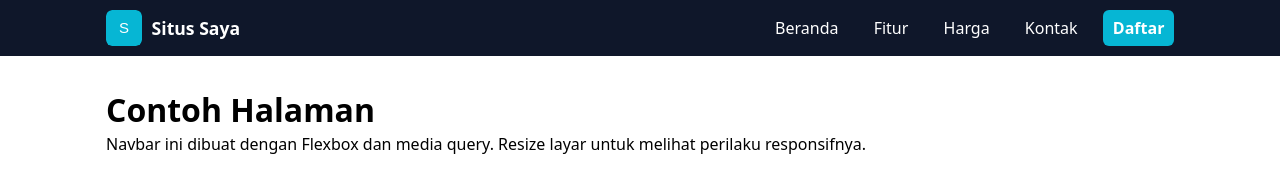
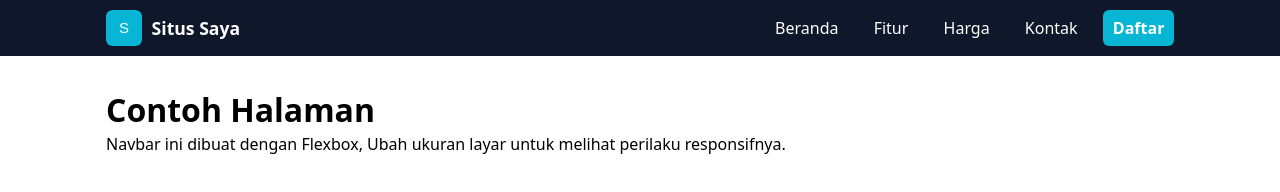
Before and after one commit to baxters71/itw2023_233040096, a plain HTML site: page latihan6/index.html in a window 1280 px wide. Drawn offline with Linux system fonts and the light colour scheme.

Commit message:
latihan6 pengganti uts

```diff
--- a/latihan6/index.html
+++ b/latihan6/index.html
@@ -94,7 +94,7 @@
 
   <main class="container" style="padding:2rem 1rem">
     <h1>Contoh Halaman</h1>
-    <p>Navbar ini dibuat dengan Flexbox dan media query. Resize layar untuk melihat perilaku responsifnya.</p>
+    <p>Navbar ini dibuat dengan Flexbox, Ubah ukuran layar untuk melihat perilaku responsifnya.</p>
   </main>
 
   <script>
```
